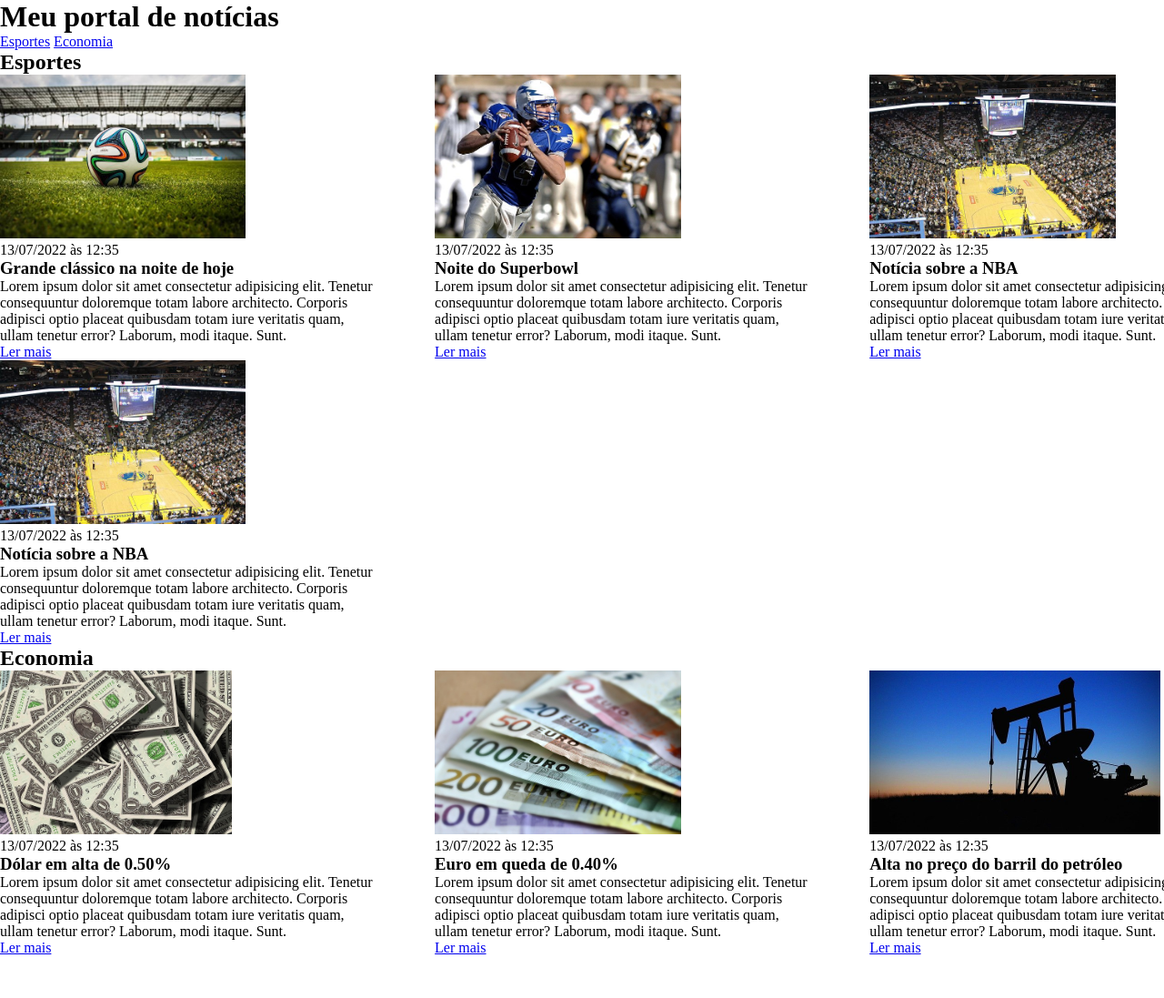
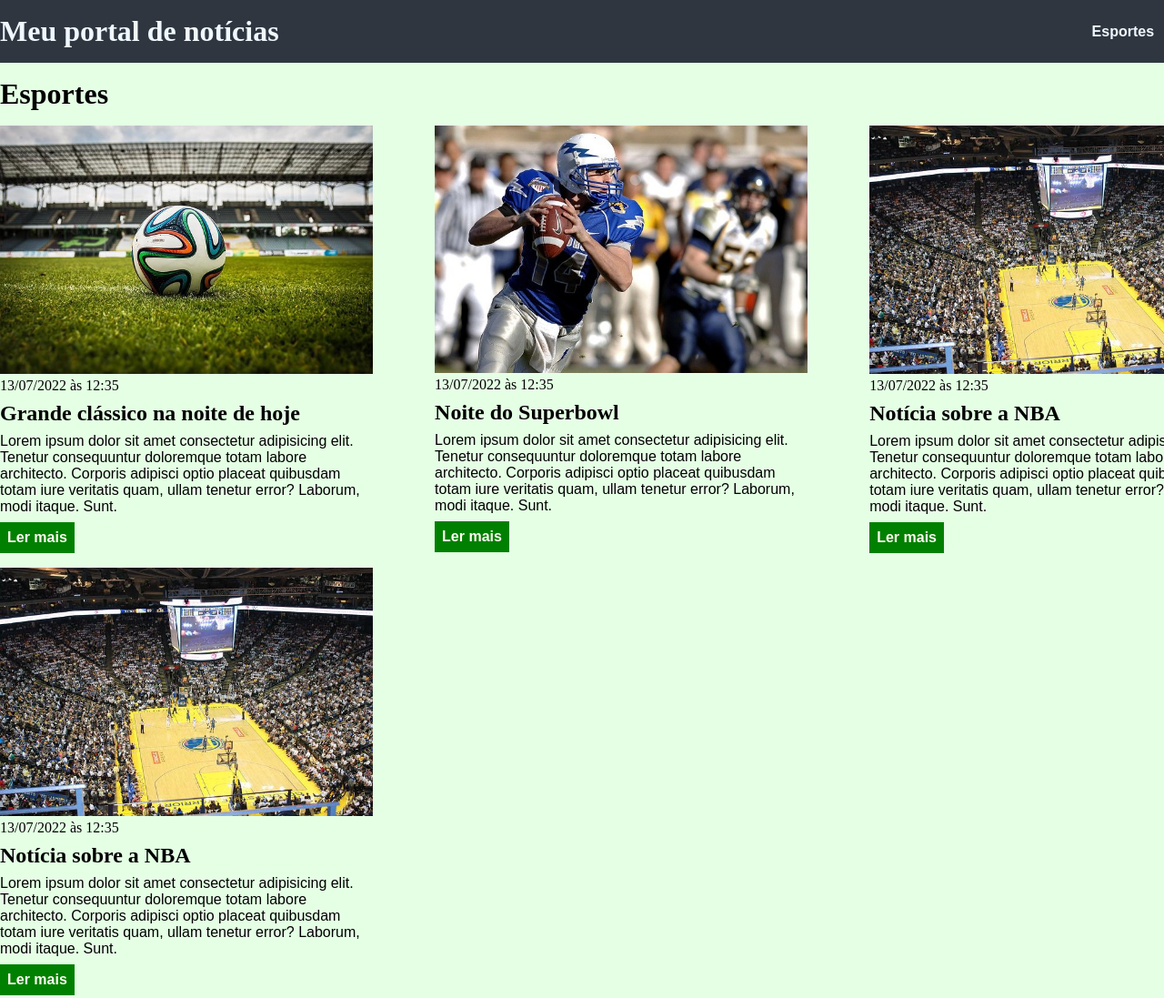
Before and after one commit to TatuzinhoBixo/EBAC-Phython, a plain HTML site: page CSS/index.html in a window 1280 px wide. Shown: the top 1097 px of the page at 91% size. Before the commit the page ends 1051 px from the top, so only its background shows below. Drawn offline with Linux system fonts and the light colour scheme.

Commit message:
fim exercicio

```diff
--- a/CSS/main.css
+++ b/CSS/main.css
@@ -4,8 +4,29 @@
     padding: 0;
 }
 
+body > header {
+    background-color: #2f3640;
+    padding: 16px 0;
+    color: aliceblue;
+}
+
+header .container {
+    display: flex;
+    align-items: center;
+    justify-content: space-between;
+}
+
 header li {
     display: inline;
+    font-family: Arial, Helvetica, sans-serif;
+    font-weight: bold;
+    margin-left: 16px;
+
+}
+
+header li a {
+    color: aliceblue;
+    text-decoration: none;
 }
 
 .container {
@@ -20,9 +41,66 @@ header li {
 }
 
 .articles article img {
-    height: 180px;
+    /*height: 180px;*/
+    width: 100%;
 }
 
 .articles article {
     width: 30%;
 }
+
+section {
+  padding: 16px 0;
+}
+
+section h2,
+.articles article {
+    margin-bottom: 16px;
+}
+
+.articles article h3 {
+    margin-top: 8px;
+    margin-bottom: 8px;
+}
+
+.articles article a {
+    background-color: blue;
+    color: floralwhite;
+    padding: 8px;
+    display: inline-block;
+    text-decoration: none;
+    font-weight: bold;
+    margin-top: 8px;
+}
+
+.articles article a:hover {
+    text-decoration: underline;
+}
+.articles article p,
+.articles article a {
+   font-family: Arial, Helvetica, sans-serif;
+}
+
+.articles article h3 {
+    font-size: 24px;
+}
+
+section h2 {
+    font-size: 32px;
+}
+
+#sports {
+    background-color: rgba(0, 255, 0, 0.1);
+}
+
+#sports .articles article a {
+    background-color: green;
+}
+
+#economy {
+    background-color: rgb(233, 233, 122);
+}
+
+#economy .articles article a {
+    background-color: orange;
+}
```
